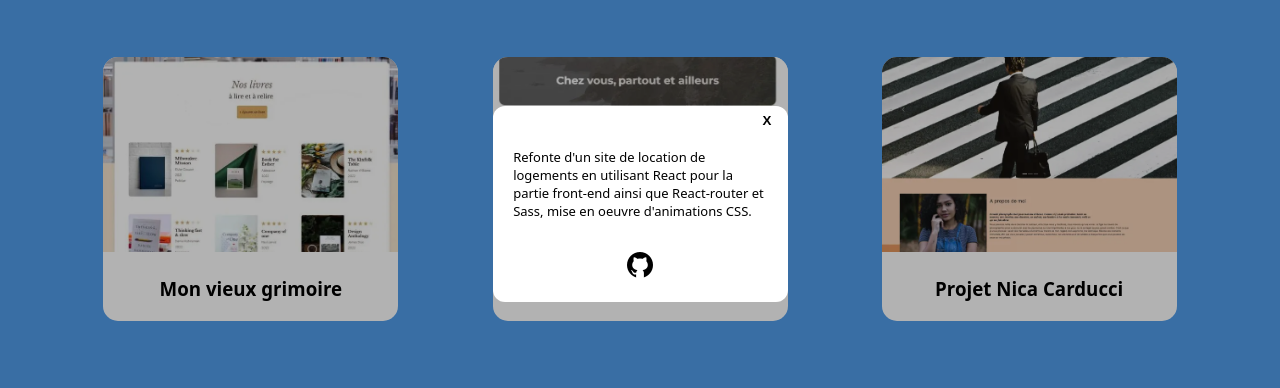
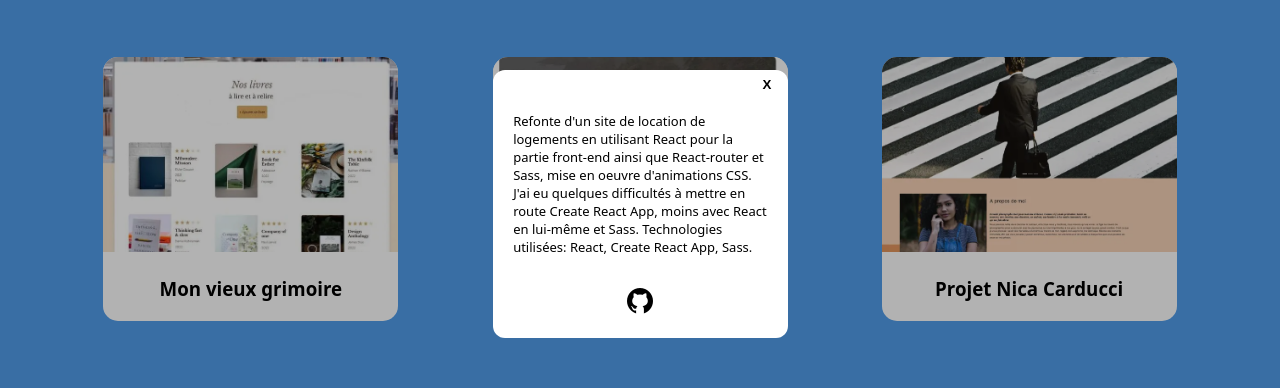
Before and after one commit to VivianeCG/mon_portfolio, a React (Create React App) app: page / in a window 1280 px wide. Both pictures are taken after a click on the element "Projet Kasa". Shown: the part 2185-2573 px from the top of the page. Built offline with nearby package versions, Linux system fonts and the light colour scheme; a web font is replaced by a local one.

Commit message:
corrections

```diff
--- a/src/App.css
+++ b/src/App.css
@@ -198,7 +198,7 @@ h1{
   background-color: white;
   border-radius: 12px;
   max-width: 295px;
-  max-height: 330px;
+  max-height: 372px;
 }
 .modal-button{
   align-self: flex-end;
--- a/src/assets/jsonfiles/introduction.json
+++ b/src/assets/jsonfiles/introduction.json
@@ -1,10 +1,10 @@
 [
     {
         "id": "1",
-        "content": "Longtemps intéressée par l'informatique, je n'osais pas me lancer parce que je croyais ce domaine réservé à ceux qui aimaient les maths. Découvrir le développement web m'a permis de comprendre que ce n'était pas le cas et j'ai décidé de me lancer dans une seconde carrière qui s'annonce passionnante."
+        "content": "Longtemps intéressée par l'informatique, je n'osais pas me lancer parce que je croyais ce domaine réservé à ceux qui aimaient les maths. Découvrir le développement web m'a permis de comprendre que ce n'était pas le cas, et j'ai décidé de me former chez OpenClassrooms pour pouvoir valider des compétences concrètes et me lancer dans une seconde carrière qui s'annonce passionnante."
     },
     {
         "id": "2",
-        "content": "Ma première vie professionnelle m'a appris l'importance d'une bonne communication entre les différents intervenants d'un projet, ce que je souhaite mettre à profit pour contruire les projets que vous souhaiterez réaliser avec moi, tout en relevant les défis techniques qui se présenteront."
+        "content": "Ma première vie professionnelle liée aux langues étrangères m'a appris l'importance d'une bonne communication entre les différents intervenants d'un projet, ce que je souhaite mettre à profit pour contruire les projets que vous souhaiterez réaliser avec moi, tout en relevant les défis techniques qui se présenteront."
     }
 ]
--- a/src/assets/jsonfiles/projects.json
+++ b/src/assets/jsonfiles/projects.json
@@ -4,7 +4,7 @@
         "title": "Projet Booki",
         "src": "booki.webp",
         "alt": "image du projet Booki",
-        "description": "Intégration de la maquette de la page d'accueil d'un site permettant aux usagers de trouver des hébergements et des activités dans la ville de leur choix. Implémenter une interface responsive." ,
+        "description": "Intégration de la maquette de la page d'accueil d'un site permettant aux usagers de trouver des hébergements et des activités dans la ville de leur choix. Implémenter une interface responsive. Je n'ai pas rencontré de grosses difficultés sur le projet à part la découverte de Git et GitHub et de VSCode. Technologies utilisées: HTML, CSS, Git, GitHub, validateurs de code." ,
         "github": "https://github.com/VivianeCG/P2_Booki.git"
     },
     {
@@ -12,7 +12,7 @@
         "title": "Projet Sophie Bluel",
         "src": "bluel.webp",
         "alt": "image du projet Sophie Bluel",
-        "description": "Conception du portfolio d'une architecte d'intérieur avec page de présentation des travaux, de connexion de l'administrateur et modale pour uploader les nouveaux médias. Utilisation de JavaScript pour récupérer des données dans un formulaire, gérer des événements utlisateur et manipuler le DOM.",
+        "description": "Conception du portfolio d'une architecte d'intérieur avec page de présentation des travaux, de connexion de l'administrateur et modale pour uploader les nouveaux médias. Utilisation de JavaScript pour récupérer des données dans un formulaire, gérer des événements utlisateur et manipuler le DOM. J'ai eu des difficultés comprendre l'utilisation de javascript. Technologie utilisée: Javascript.",
         "github": "https://github.com/VivianeCG/P3_Bluel.git"
     },
     {
@@ -20,7 +20,7 @@
         "title": "Projet Nica Carducci",
         "src": "carducci.webp",
         "alt": "image du projet Nina Carducci",
-        "description": "Optimisation des performances et débuggage du site, rédaction d'un cahier de recette pour tester le site. Optimisation du référencement (SEO) et amélioration de l'accessibilité du site." ,
+        "description": "Optimisation des performances et débuggage du site, rédaction d'un cahier de recette pour tester le site. Optimisation du référencement (SEO) et amélioration de l'accessibilité du site. J'ai eu quelques difficultés à appréhender les ChromeDevTools. Technologies utilisées: ChromeDevTools, Google Rich Snippet, Lighthouse, Wave." ,
         "github": "https://github.com/VivianeCG/P5_Carducci.git"
     },
     {
@@ -28,7 +28,7 @@
         "title": "Projet Kasa",
         "src": "kasa.webp",
         "alt": "image du projet Kasa",
-        "description": "Refonte d'un site de location de logements en utilisant React pour la partie front-end ainsi que React-router et Sass, mise en oeuvre d'animations CSS." ,
+        "description": "Refonte d'un site de location de logements en utilisant React pour la partie front-end ainsi que React-router et Sass, mise en oeuvre d'animations CSS. J'ai eu quelques difficultés à mettre en route Create React App, moins avec React en lui-même et Sass. Technologies utilisées: React, Create React App, Sass." ,
         "github": "https://github.com/VivianeCG/P6_kasa.git"
     },
     {
@@ -36,7 +36,7 @@
         "title": "Mon vieux grimoire",
         "src": "vieux-grimoire.webp",
         "alt": "image du projet Mon vieux Grimoire",
-        "description": "Mise en place du backend d'un site qui permet aux membres d'ajouter un livre et de mettre une note visible par le public. Optimisation des images. Implémenter un modèle logique de données, mettre en oeuvre le CRUD et stocker des données de manière sécurisée." ,
+        "description": "Mise en place du backend d'un site qui permet aux membres d'ajouter un livre et de mettre une note visible par le public. Optimisation des images. Implémenter un modèle logique de données, mettre en oeuvre le CRUD et stocker des données de manière sécurisée. La seule véritable difficulté rencontrée était dûe à un bug de mon ordinateur, et à l'apprentissage de MongoDB. Technologies utilisées: Node.js, MongoDB, Express." ,
         "github": "https://github.com/VivianeCG/P7_Mon_Vieux_Grimoire.git"
     }
 ]
--- a/src/components/Footer.jsx
+++ b/src/components/Footer.jsx
@@ -1,7 +1,3 @@
-import reactLogo from "../assets/icons/32px/react-32.png"
-import email from "../assets/icons/32px/email-32.png"
-import linkedin from "../assets/icons/32px/linkedin-color-32.png"
-import github from "../assets/icons/32px/github-32.png"
 import { Link } from "react-router-dom"
 
 function Footer({src}) {
--- a/src/components/Header.jsx
+++ b/src/components/Header.jsx
@@ -13,7 +13,7 @@ function Header() {
             <Banner src={photo}>
                 <figcaption className="banner-figcaption">
                     <h1>Viviane CHENET développeuse web à BREST </h1>
-                    <div className="header-logos"><a href="https://www.linkedin.com/in/chenet-viviane" target="_blank"><img src={linkedin} alt="logo et lien vers LinkedIn" /></a><a href="https://github.com/VivianeCG" target="_blank"><img src={githublogo} alt="logo et lien vers github" /></a></div>
+                    <div className="header-logos"><a href="https://www.linkedin.com/in/chenet-viviane" target="_blank" rel="noopener noreferrer"><img src={linkedin} alt="logo et lien vers LinkedIn" /></a><a href="https://github.com/VivianeCG" target="_blank" rel="noopener noreferrer"><img src={githublogo} alt="logo et lien vers github" /></a></div>
                 </figcaption>
             </Banner>
 
```
